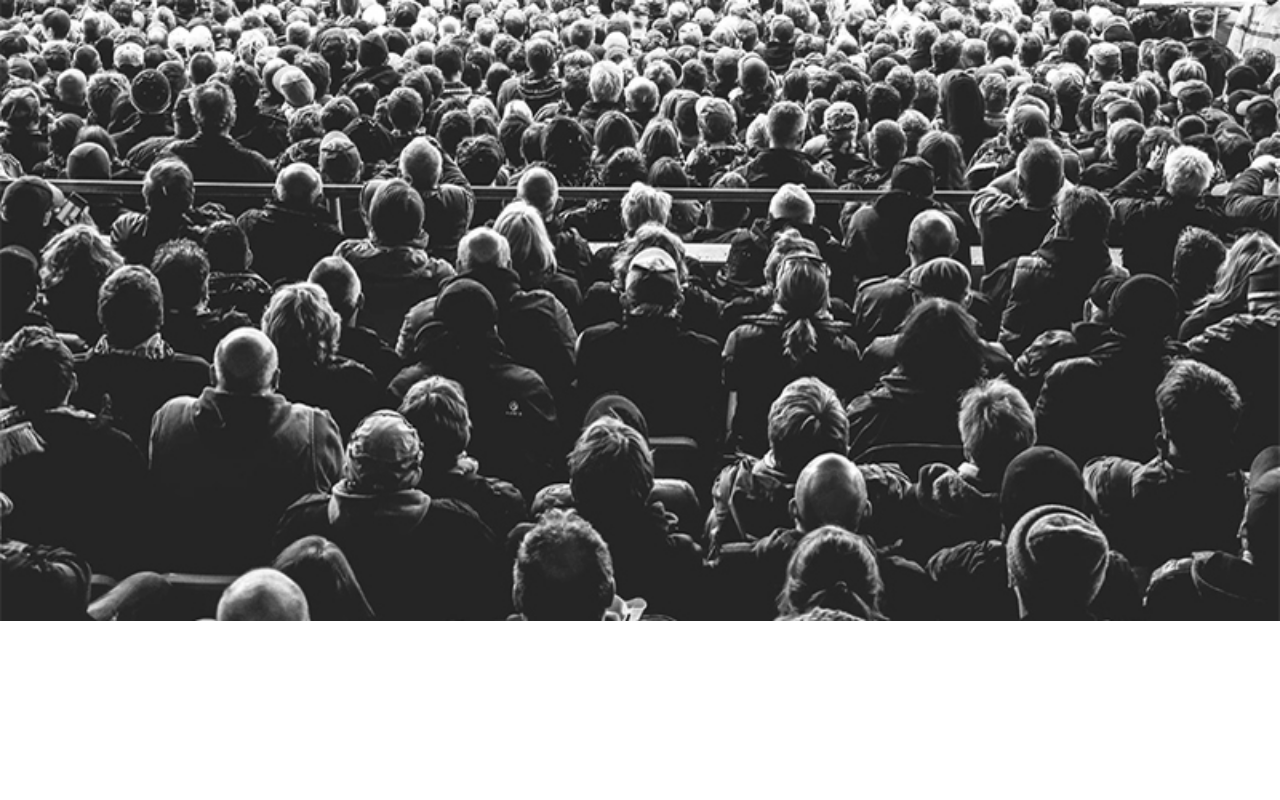
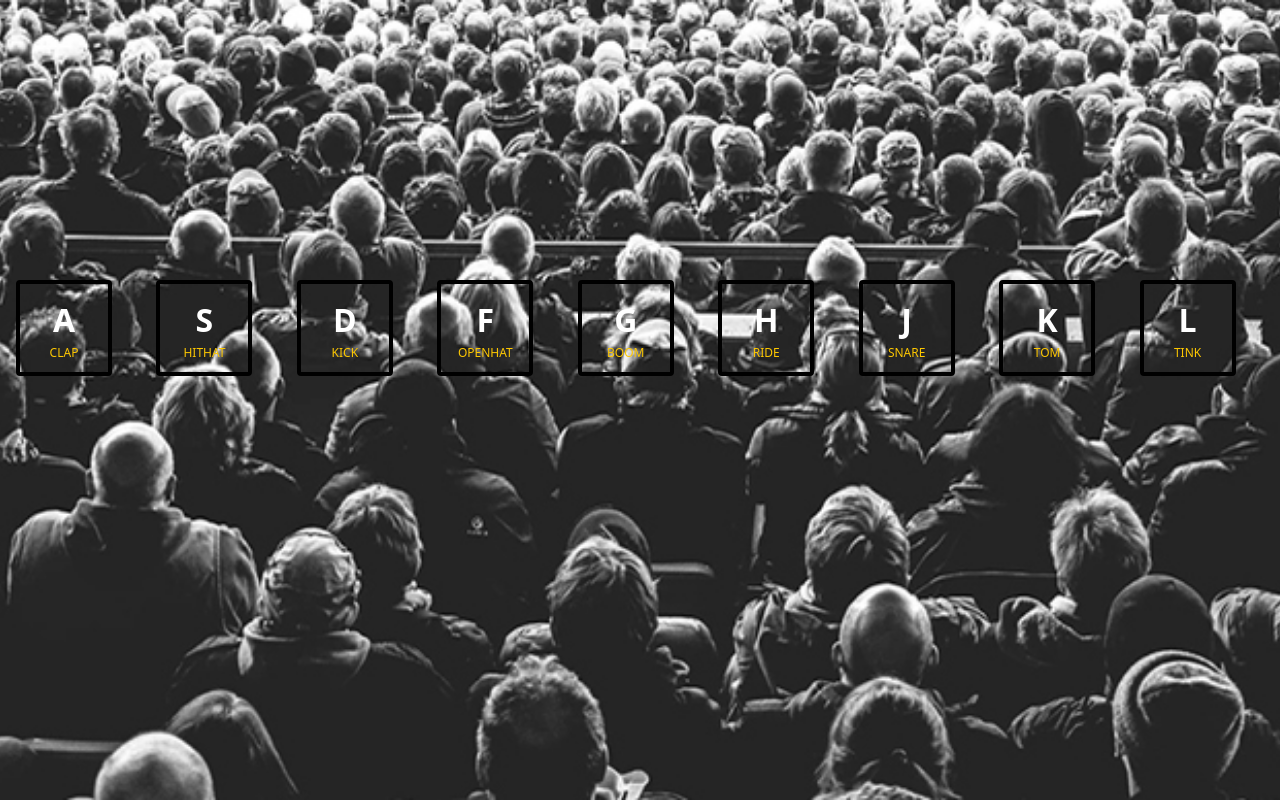
Before and after one commit to AminaNazrincj/ui_component, a plain HTML site: page index.html in a window 1280 px wide. Drawn offline with nearby package versions, Linux system fonts and the light colour scheme.

Commit message:
ui_component

```diff
--- a/index.html
+++ b/index.html
@@ -1,13 +1,64 @@
 <!doctype html>
 <html>
-  <head>
+
+<head>
     <meta charset="UTF-8" />
     <meta name="viewport" content="width=device-width, initial-scale=1.0" />
     <script src="https://cdn.jsdelivr.net/npm/@tailwindcss/browser@4"></script>
-  </head>
-  <body>
-    <div>
-        <img src="pick.jpg" class="w-screen">
+</head>
+<body>
+    <div class="relative w-screen h-screen bg-cover bg-center" style="background-image: url('pick.jpg');">
+     <div class="relative w-screen h-screen bg-cover bg-center" style="background-image: url('pick.jpg');">
+      <div class="grid grid-cols-9 gap-4 absolute top-10 left-0 w-full px-4">
+       <button class="sound-button w-24 h-24 text-white flex flex-col items-center justify-center rounded-sm border-black border-4 mt-60 cursor-pointer transition-all duration-200 ease-in-out active:scale-95" onclick="playSound('clap')">
+        <div class="text-lg  font-bold text-[2rem]">A</div>
+        <div class="text-xs text-yellow-400">CLAP</div>
+        <audio id="clap" src="clap.wav"></audio>
+       </button>
+       <button class="sound-button w-24 h-24  text-white flex flex-col items-center justify-center rounded-sm  border-black border-4 mt-60 cursor-pointer transition-all duration-200 ease-in-out active:scale-95" onclick="playSound('hithat')">
+        <div class="text-lg font-bold text-[2rem]">S</div>
+        <div class="text-xs text-yellow-400">HITHAT</div>
+        <audio id="hithat" src="hihat.wav"></audio>
+       </button>
+       <button class="sound-button w-24 h-24  text-white flex flex-col items-center justify-center rounded-sm  border-black border-4 mt-60 cursor-pointer transition-all duration-200 ease-in-out active:scale-95" onclick="playSound('kick')">
+        <div class="text-lg font-bold text-[2rem]">D</div>
+        <div class="text-xs text-yellow-400">KICK</div>
+        <audio id="kick" src="kick.wav"></audio>
+       </button>
+       <button class="sound-button w-24 h-24 text-white flex flex-col items-center justify-center rounded-sm  border-black border-4 mt-60 cursor-pointer transition-all duration-200 ease-in-out active:scale-95" onclick="playSound('openhat')">
+        <div class="text-lg font-bold text-[2rem]">F</div>
+        <div class="text-xs text-yellow-400">OPENHAT</div>
+        <audio id="openhat" src="openhat.wav"></audio>
+       </button>
+       <button class="sound-button w-24 h-24 text-white flex flex-col items-center justify-center rounded-sm  border-black border-4 mt-60 cursor-pointer transition-all duration-200 ease-in-out active:scale-95" onclick="playSound('boom')">
+        <div class="text-lg font-bold text-[2rem] ">G</div>
+        <div class="text-xs text-yellow-400">BOOM</div>
+        <audio id="boom" src="boom.wav"></audio>
+       </button>
+       <button class="sound-button w-24 h-24  text-white flex flex-col items-center justify-center rounded-sm  border-black border-4 mt-60 cursor-pointer transition-all duration-200 ease-in-out active:scale-95" onclick="playSound('ride')">
+        <div class="text-lg font-bold text-[2rem]">H</div>
+        <div class="text-xs text-yellow-400">RIDE</div>
+        <audio id="ride" src="ride.wav"></audio>
+       </button>
+       <button class="sound-button w-24 h-24 text-white flex flex-col items-center justify-center rounded-sm  border-black border-4  mt-60 cursor-pointer transition-all duration-200 ease-in-out active:scale-95" onclick="playSound('snare')">
+        <div class="text-lg font-bold text-[2rem]">J</div>
+        <div class="text-xs text-yellow-400">SNARE</div>
+        <audio id="snare" src="snare.wav"></audio>
+       </button>
+       <button class="sound-button w-24 h-24  text-white flex flex-col items-center justify-center rounded-sm  border-black border-4 mt-60 cursor-pointer transition-all duration-200 ease-in-out active:scale-95" onclick="playSound('tom')">
+        <div class="text-lg font-bold text-[2rem]">K</div>
+        <div class="text-xs text-yellow-400">TOM</div>
+        <audio id="tom" src="tom.wav"></audio>
+       </button>
+       <button class="sound-button w-24 h-24  text-white flex flex-col items-center justify-center rounded-sm  border-black border-4 mt-60 cursor-pointer transition-all duration-200 ease-in-out active:scale-95" onclick="playSound('tink')">
+        <div class="text-lg font-bold text-[2rem]">L</div>
+        <div class="text-xs text-yellow-400">TINK</div>
+        <audio id="tink" src="tink.wav"></audio>
+       </button>
+      </div>
+     </div>
+
     </div>
- </body>
+    <script src="script.js"></script>
+   </body>
 </html>
```
Also changed, not shown: main.css (+7 -0 lines), 9 other files.
